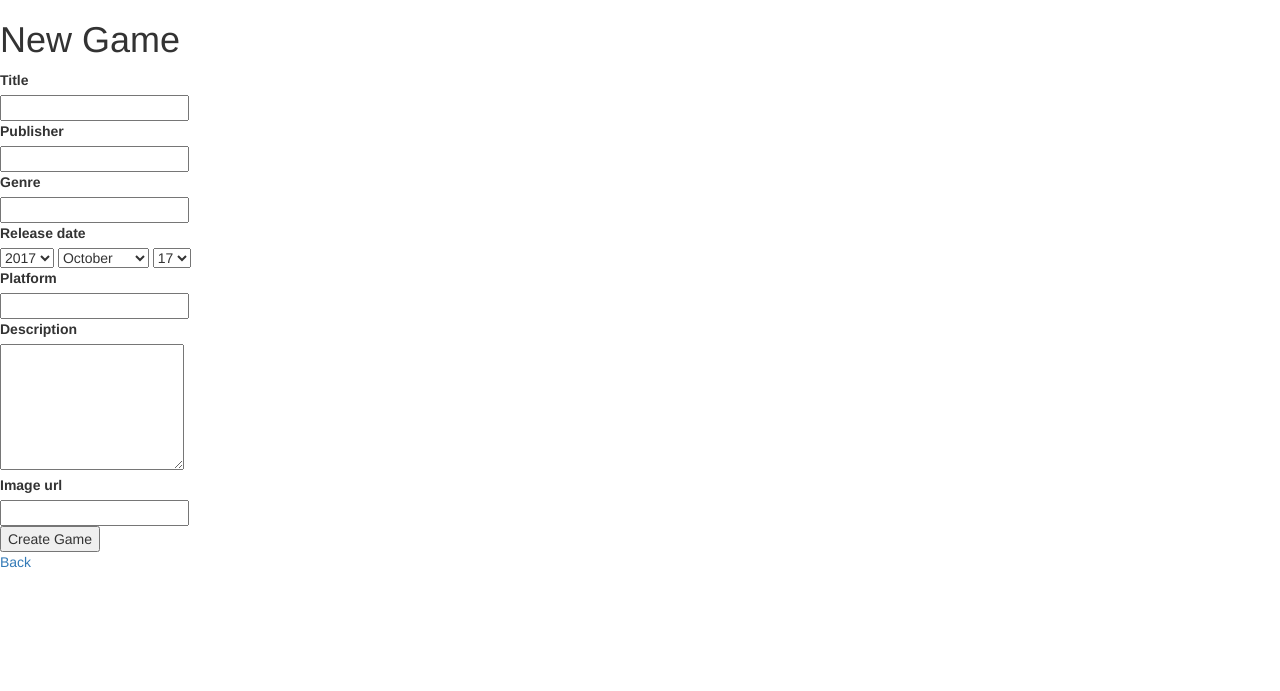
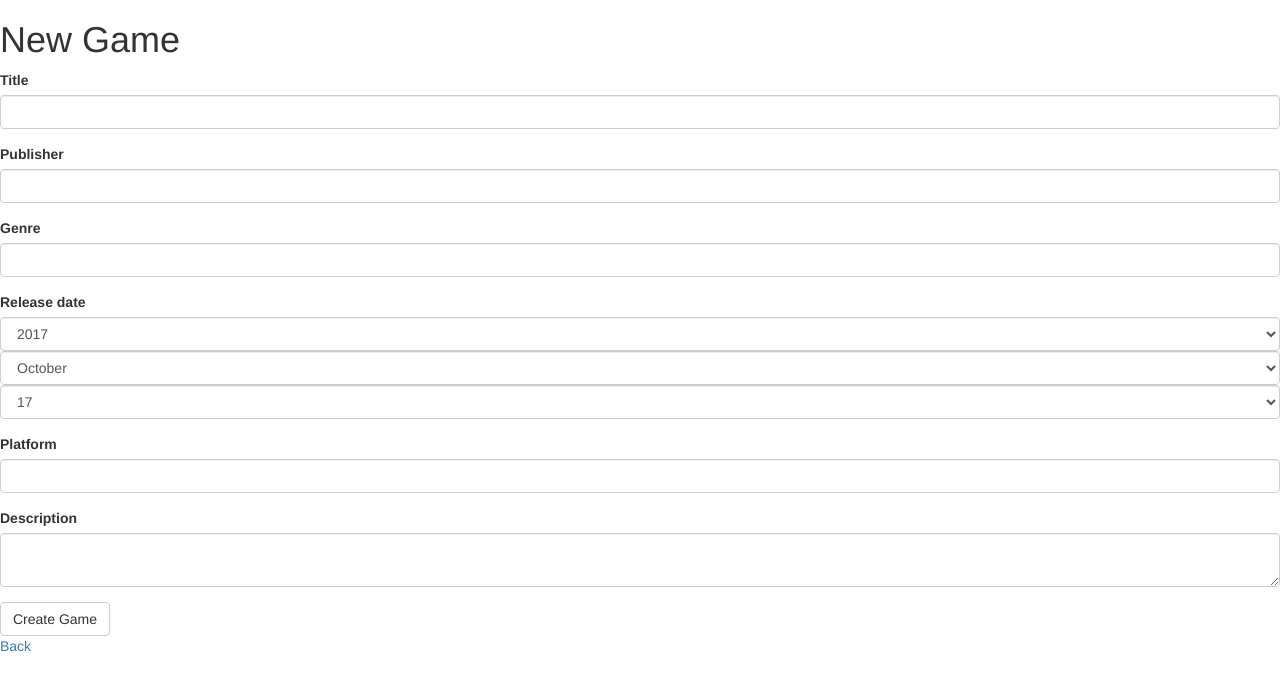
Before and after one commit to ildaro/GameReview, a Rails app: page /games/new in a window 1280 px wide. Shown: the top 691 px of the page. Run offline with Rails 7, Linux system fonts and the light colour scheme; style sheets or scripts are compiled from the project's sources; some libraries are stand-ins or nearby versions.

Commit message:
Changed new game form to a simple_form style

```diff
--- a/app/views/games/_form.html.erb
+++ b/app/views/games/_form.html.erb
@@ -11,35 +11,13 @@
     </div>
   <% end %>
 
-  <div class="field">
-    <%= f.label :title %><br>
-    <%= f.text_field :title %>
-  </div>
-  <div class="field">
-    <%= f.label :publisher %><br>
-    <%= f.text_field :publisher %>
-  </div>
-  <div class="field">
-    <%= f.label :genre %><br>
-    <%= f.text_field :genre %>
-  </div>
-  <div class="field">
-    <%= f.label :release_date %><br>
-    <%= f.date_select :release_date %>
-  </div>
-  <div class="field">
-    <%= f.label :platform %><br>
-    <%= f.text_field :platform %>
-  </div>
-  <div class="field">
-    <%= f.label :description %><br>
-    <%= f.text_area :description, rows: 6 %>
-  </div>
-  <div class="field">
-    <%= f.label :image_url %><br>
-    <%= f.text_field :image_url %>
-  </div>
-  <div class="actions">
-    <%= f.submit %>
-  </div>
+  <%= simple_form_for @game do |f| %>
+    <%= f.input :title %>
+    <%= f.input :publisher %>
+    <%= f.input :genre %>
+    <%= f.input :release_date %>
+    <%= f.input :platform %>
+    <%= f.input :description %>
+    <%= f.button :submit %>
+  <% end %>
 <% end %>
```
